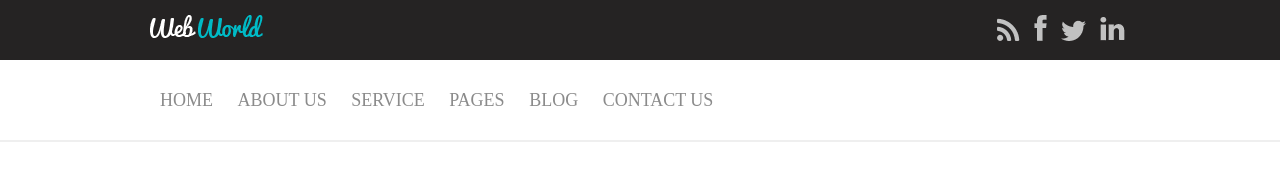
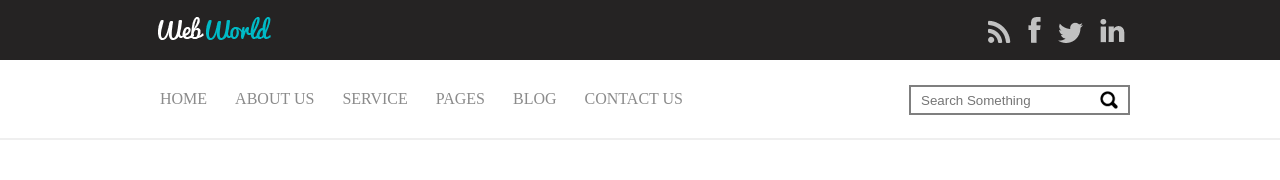
Before and after one commit to diogojustino/SiteSimples, a plain HTML site: page index.html in a window 1280 px wide. Drawn offline with Linux system fonts and the light colour scheme.

Commit message:
Codigo refatorado

```diff
--- a/css/style.css
+++ b/css/style.css
@@ -3,61 +3,82 @@
 	padding: 0;
 }
 
-#area-cabecalho{
+.container-head{
 	width: 100%;
 	height: 60px;
 	background-color: #252323;
 }
 
+.container-conteudo-head{
+	padding-top: 17px;
+	padding-left: 16px;
+}
+
+.logo{
+	float: left;
+}
+
+.midias-sociais{
+	float: right;
+}
+
+.midias-sociais ul li{
+	display: inline-block;
+	margin-right: 13px;
+}
+
 .area-conteudo{
 	width: 980px;
 	margin: 0 auto;
+
 }
 
-#cabecalho{
-	padding-top: 15px
+.container-menu{
+	width: 100%;
+	height: 80px;
+	background-color: #ffffff;
+	border-bottom: 2px solid #efefef;
+	box-sizing: border-box;
 }
 
-#logo{
+.container-conteudo-menu{
+	padding-top: 30px;
+}
+
+.navegacao ul{
 	float: left;
 }
 
+.navegacao ul li{
+	display: inline-block;
 
-#cabecalho ul{
-	float: right;
 }
 
-#cabecalho ul li{
-	display: inline-block;
-	margin: 0 5px;
+.navegacao ul li a{
+	text-transform: uppercase;
+	text-decoration: none;
+	padding-left: 10px;
+	padding-right: 14px;
+	color: #8b8b8b;
+}
+.navegacao ul li a:hover{
+	color: #00bac6;
+	height: 30px;
+	border-bottom: 2px solid #00bac6;
 }
 
-#area-navegacao{
-	width: 100%;
-	height: 80px;
-	background-color: #fff;
-	border-bottom: 2px solid #efefef;
+.pesquisa{
+	float: right;
+	margin-top: -5px;
 }
 
-#navegacao{
-	padding-top: 30px;
+.pesquisa input{
+	height: 30px;
+	padding-left: 10px;
+	padding-right: 30px;
+	box-sizing: border-box;
+	background-image: url("../img/pesquisa.png");
+	background-repeat: no-repeat;
+	background-position: 95%;
+	border: 2px solid #7f7f7f;
 }
-
-#navegacao ul li{
-	display: inline;
-	margin: 10px;
-}
-
-#navegacao ul li a{
-	color: #8b8b8b;
-	text-decoration: none;
-	font-size: 18px;
-	text-transform: uppercase;
-}
-
-#navegacao ul li a:hover{
-	color: #00bac6;
-	border-bottom: 2px solid #00bac6;
-	padding-bottom: 28px;
-
-}
--- a/index.html
+++ b/index.html
@@ -5,76 +5,71 @@
 		<meta charset="utf-8"/>
 		<title>WebWorld - Home Page</title>
 		<link rel="stylesheet" type="text/css" href="./css/style.css">
+
 	</head>
 	<body>
 		<header>
-			<div id="area-cabecalho" >
-				<div id="cabecalho" class="area-conteudo">
-					<img id="logo" src="./img/logo.png"/>
+			<div class="container-head">
+				<div class="container-conteudo-head area-conteudo">
+					<div class="logo">
+						<img src="./img/logo.png">
+					</div>
+					<div class="midias-sociais">
 						<ul>
 							<li>
-							<a href="https://en.wikipedia.org/wiki/RSS">
+								<a href="">
 									<img src="./img/rss.png"/>
 								</a>
 							</li>
 							<li>
-							<a href="https://www.facebook.com/">
+								<a href="">
 									<img src="./img/facebook.png"/>
 								</a>
 							</li>
 							<li>
-							<a href="https://twitter.com/">
+								<a href="">
 									<img src="./img/twitter.png"/>
 								</a>
 							</li>
 							<li>
-							<a href="https://www.linkedin.com">
+								<a href="">
 									<img src="./img/linkdin.png"/>
 								</a>
 							</li>
-
 						</ul>
 					</div>
 				</div>
-			<div id="area-navegacao">
-				<nav id="navegacao" class="area-conteudo">
+			</div>
+			<div class="container-menu">
+				<div class="container-conteudo-menu area-conteudo">
+					<nav class="navegacao">
 						<ul>
 							<li>
-							<a href="">
-								Home
-							</a>
+								<a href="">Home</a>
 							</li>
 							<li>
-							<a href="">
-								About us
-							</a>
+								<a href="">About us</a>
 							</li>
 							<li>
-							<a href="">
-								Service
-							</a>
+								<a href="">Service</a>
 							</li>
 							<li>
-							<a href="">
-								Pages
-							</a>
+								<a href="">Pages</a>
 							</li>
 							<li>
-							<a href="">
-								Blog
-							</a>
+								<a href="">Blog</a>
 							</li>
 							<li>
-							<a href="">
-								Contact us
-							</a>
+								<a href="">Contact us</a>
 							</li>
 						</ul>
-					<!-- <div id="area-pesquisa">
-						<input type="text" placeholder="Search">
-					</div> -->
 					</nav>
+					<div class="pesquisa">
+						<input type="text" name="pesquisa" placeholder="Search Something">
+					</div>
+				</div>
 		    </div>
 		</header>
+
 	</body>
 </html>
```
Also changed, not shown: js/script.js (added, +8 -0 lines), img/arrow_left.png (added), img/arrow_right.png (added), img/pesquisa.png (added), 1 other file. Lines whose indentation alone changed are shown as unchanged.
